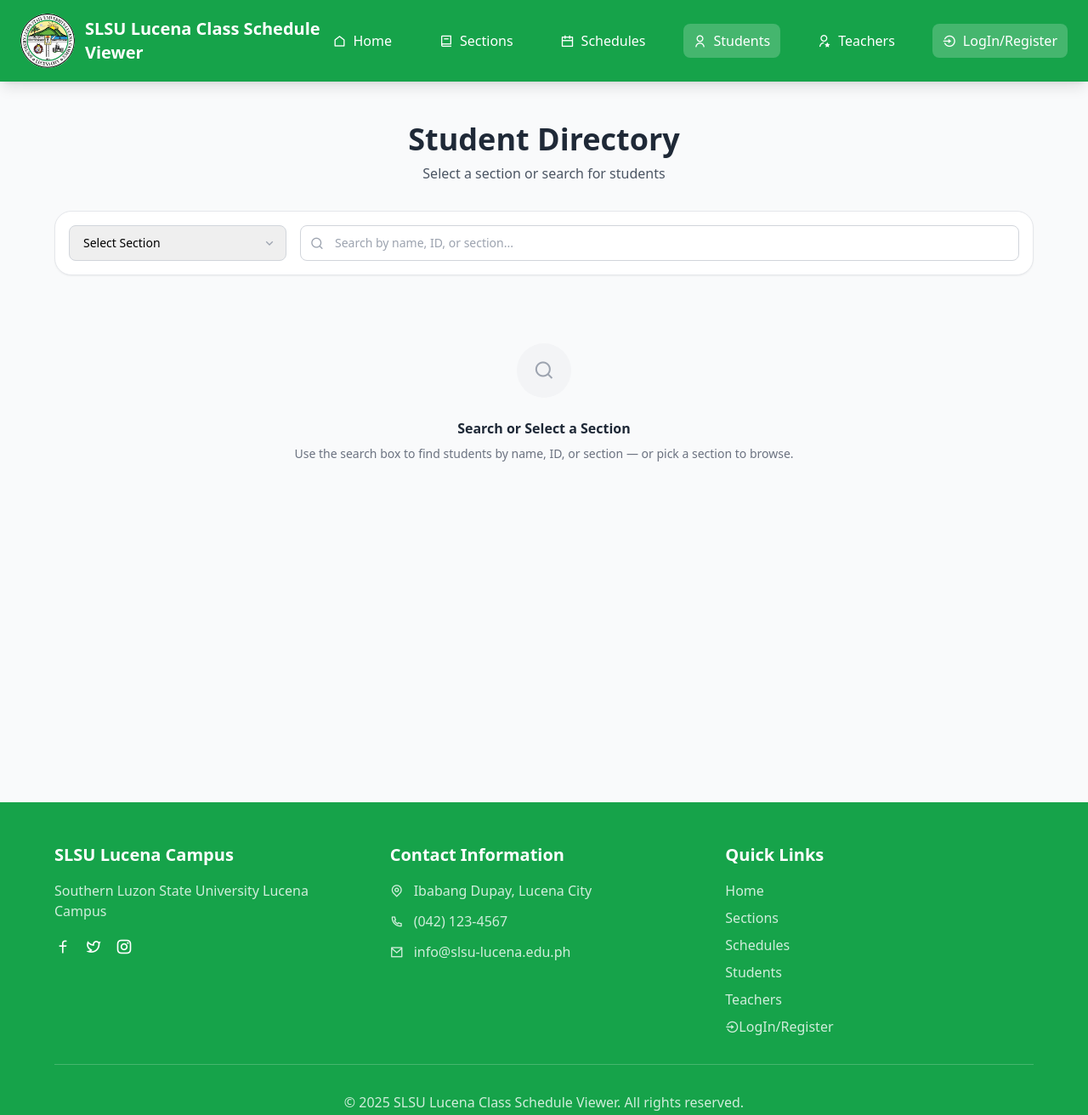
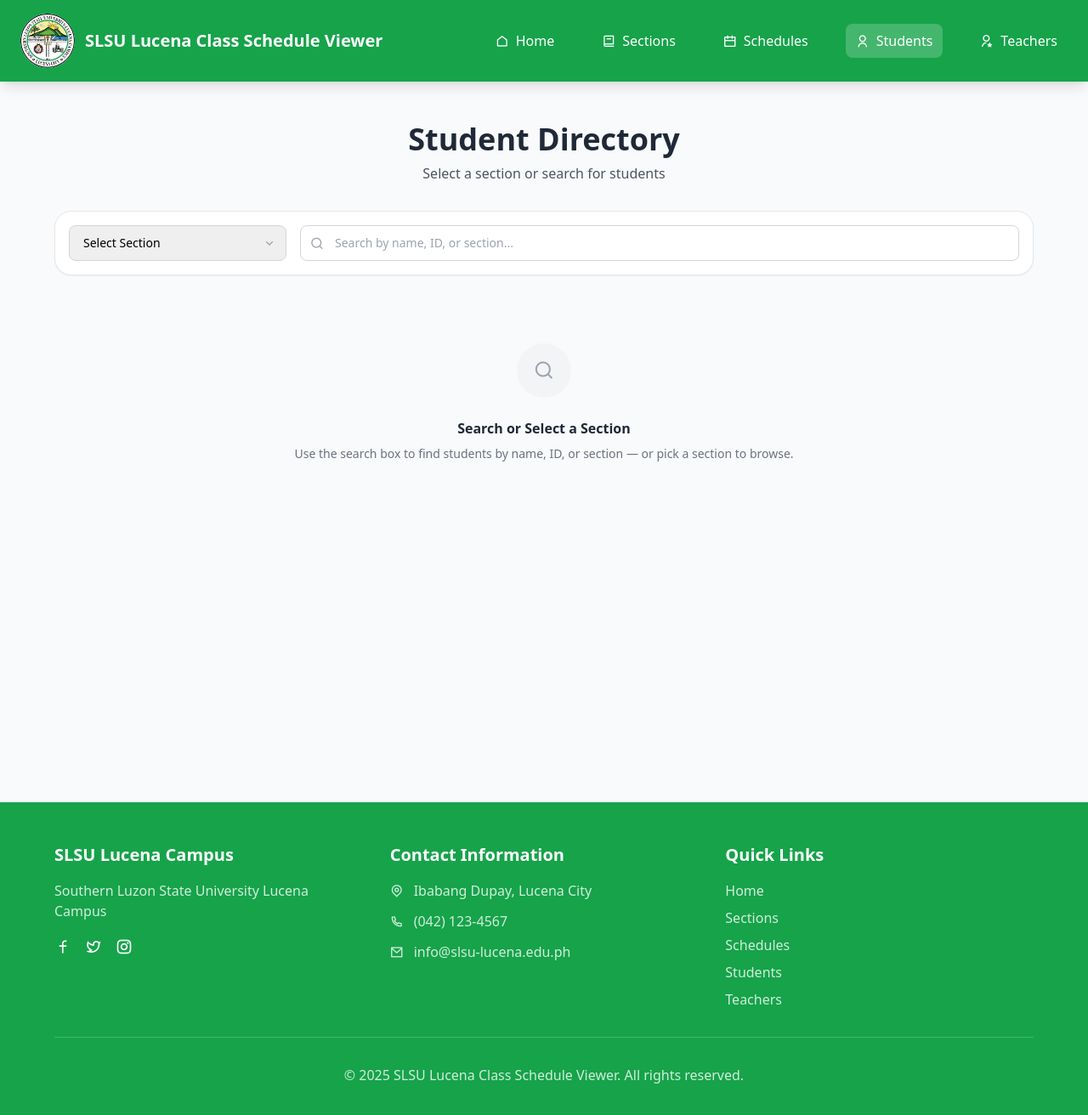
Before and after one commit to johntyrontanggaan682/schedule-class-viewer-Tan-Tanggaan-Villarba, a plain HTML site: page schedule-class-viewer/students.html in a window 1280 px wide. Shown: the top 1312 px of the page at 85% size. Drawn offline with nearby package versions, Linux system fonts and the light colour scheme.

Commit message:
remove the header login page

```diff
--- a/schedule-class-viewer/students.html
+++ b/schedule-class-viewer/students.html
@@ -56,7 +56,6 @@
           <a href="schedules.html" class="flex items-center space-x-2 px-3 py-2 rounded-button hover:bg-white/10"><i class="ri-calendar-line"></i><span>Schedules</span></a>
           <a href="students.html" class="flex items-center space-x-2 px-3 py-2 rounded-button bg-white/20"><i class="ri-user-line"></i><span>Students</span></a>
           <a href="teachers.html" class="flex items-centered space-x-2 px-3 py-2 rounded-button hover:bg-white/10"><i class="ri-user-star-line"></i><span>Teachers</span></a>
-          <a href="about.html" class="flex items-center space-x-2 px-3 py-2 rounded-button bg-white/20"><i class="ri-login-circle-line"></i><span>LogIn/Register</span></a>
         </div>
 
         <button id="mobile-menu-btn" class="md:hidden p-2 rounded-button hover:bg-white/10">
@@ -71,7 +70,6 @@
           <a href="schedules.html" class="flex items-center space-x-3 px-3 py-3 rounded-button hover:bg-white/10"><i class="ri-calendar-line"></i><span>Schedules</span></a>
           <a href="students.html" class="flex items-center space-x-3 px-3 py-3 rounded-button bg-white/20"><i class="ri-user-line"></i><span>Students</span></a>
           <a href="teachers.html" class="flex items-centered space-x-3 px-3 py-3 rounded-button hover:bg-white/10"><i class="ri-user-star-line"></i><span>Teachers</span></a>
-          <a href="about.html" class="flex items-center space-x-3 px-3 py-3 rounded-button hover:bg-white/10"><i class="ri-information-line"></i><span>About</span></a>
         </div>
       </div>
     </div>
@@ -226,7 +224,6 @@
               <a href="schedules.html" class="block text-white/80 hover:text-white">Schedules</a>
               <a href="students.html" class="block text-white/80 hover:text-white">Students</a>
               <a href="teachers.html" class="block text-white/80 hover:text-white">Teachers</a>
-              <a href="about.html" class=" block text-white/80 hover:text-white"><i class="ri-login-circle-line"></i><span>LogIn/Register</span></a>
             </div>
           </div>
         </div>
```
